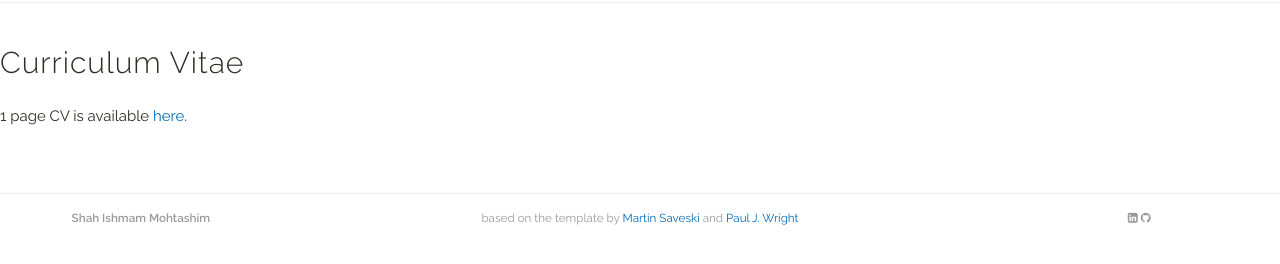
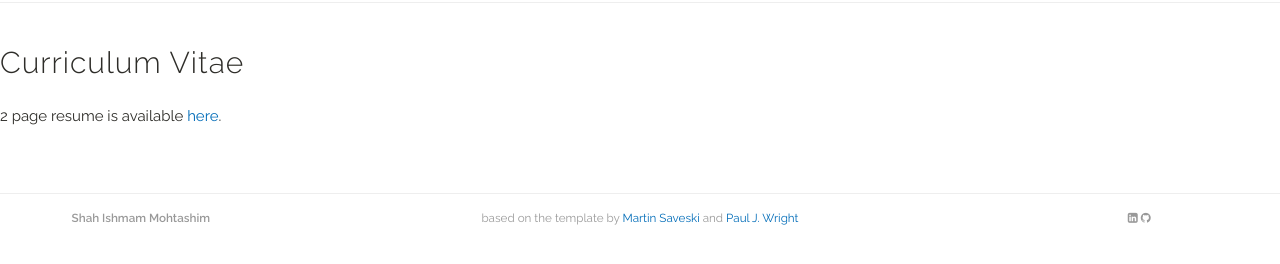
Before and after one commit to IshmamShah/IshmamShah.github.io, a Jekyll site: the page built from index.html, in a window 1280 px wide. Shown: the part 1532-1796 px from the top of the page. Built offline with Jekyll 4.4.1, drawn with Linux system fonts in a browser that asks for light colours; a style sheet for code colours, icons or effects is not loaded.

Commit message:
Update index.html

```diff
--- a/index.html
+++ b/index.html
@@ -305,11 +305,10 @@
 
 
 
-
 <!-- ========== cv ========== -->
 <div class="docs-section" id="resume">
     <h4>Curriculum Vitae</h4>
-      <p>1 page CV is available <a href="https://github.com/IshmamShah/ishmamshah.github.io/blob/master/assets/Shah_Ishmam_resume%20.pdf" target="_blank">here</a>.</p>
+      <p>2 page resume is available <a href="https://github.com/IshmamShah/ishmamshah.github.io/blob/master/assets/Shah_Ishmam_resume%20.pdf" target="_blank">here</a>.</p>
     <!--
     <ul class="timeline">
       {% for exp in site.data.experience.experiences %}
```
